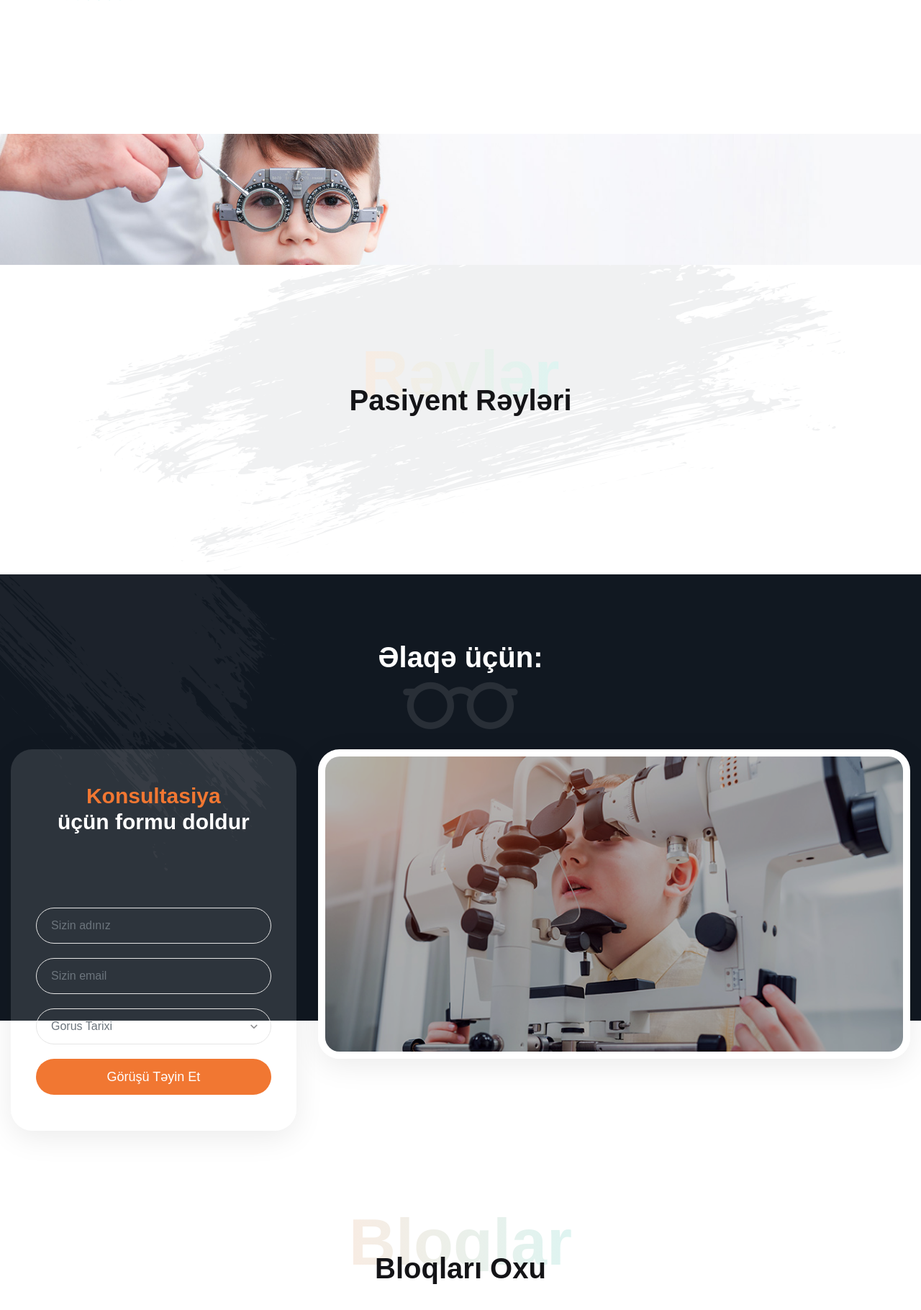
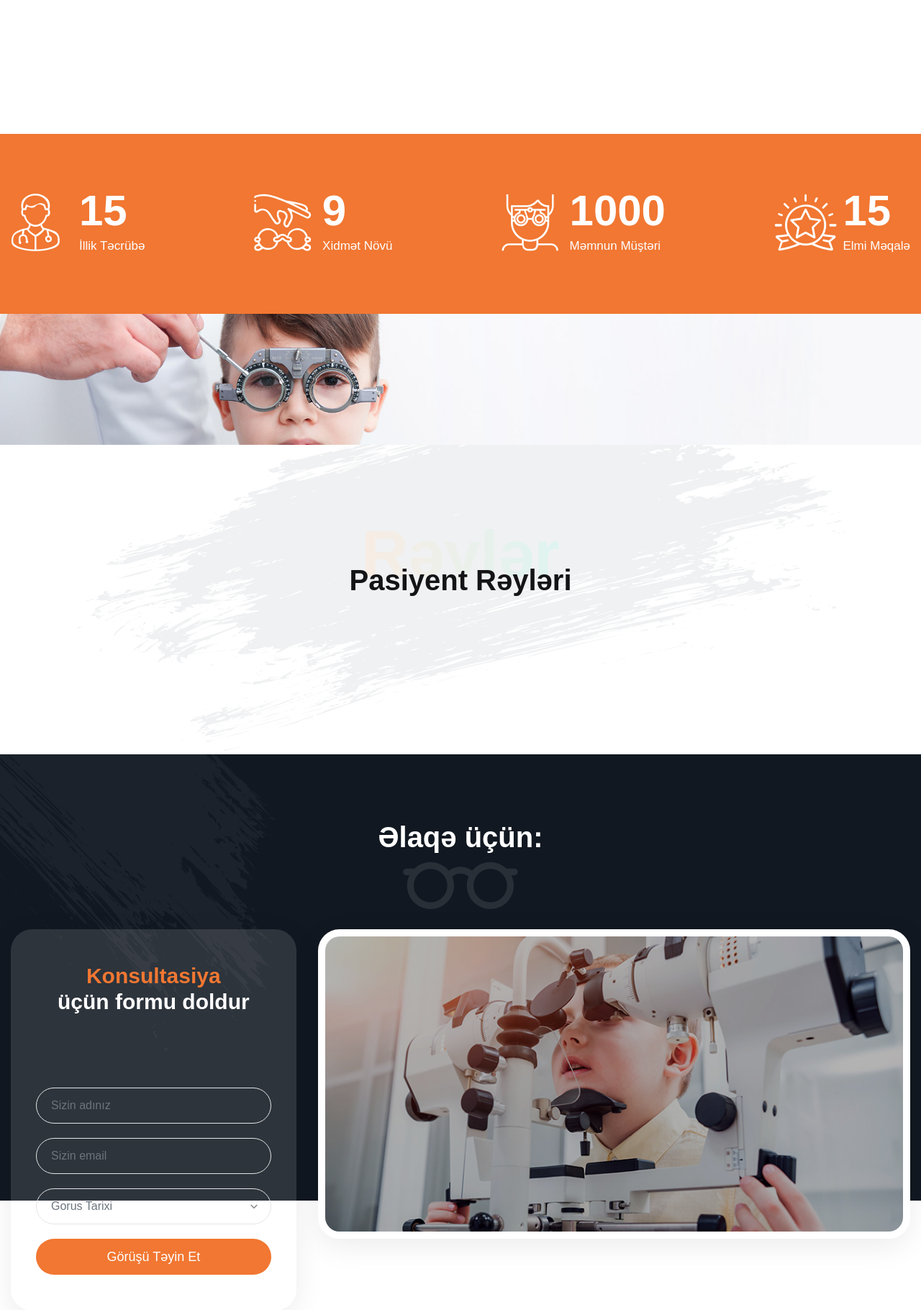
Before and after one commit to VRproduction/myopt, a Django app: page / in a window 1280 px wide. Shown: the part 837-2657 px from the top of the page at 72% size. Run offline with Django 4.2, Linux system fonts and the light colour scheme; data that the repository does not hold is empty; some libraries are stand-ins or nearby versions; some web fonts are replaced.

Commit message:
some changes

```diff
--- a/app/templates/about.html
+++ b/app/templates/about.html
@@ -10,9 +10,9 @@
             <div class="bg-layer" style="background-image: url(images/background/page-title.jpg);"></div>
             <div class="auto-container">
                 <div class="content-box">
-                    <h1>Haqqımda section</h1>
+                    <h1>Haqqımda</h1>
                     <ul class="bread-crumb clearfix">
-                        <li><a href="index-2.html">Ana Səhifə</a></li>
+                        <li><a href="{% url 'index' %}">Ana Səhifə</a></li>
                         <li>Haqqımda</li>
                     </ul>
                 </div>
--- a/app/templates/blog.html
+++ b/app/templates/blog.html
@@ -12,7 +12,7 @@
                 <div class="content-box">
                     <h1>Bloqlar</h1>
                     <ul class="bread-crumb clearfix">
-                        <li><a href="index-2.html">Ana Səhifə</a></li>
+                        <li><a href="{% url 'index' %}">Ana Səhifə</a></li>
                         <li> Bloqlar </li>
                     </ul>
                 </div>
--- a/app/templates/blog_detail.html
+++ b/app/templates/blog_detail.html
@@ -79,12 +79,15 @@
                                     <li><a href="blog-details.html">Lens</a></li>
                                 </ul>
                             </div> {% endcomment %}
+
+
+                            {% comment %}
                             <div class="author-box">
                                 <figure class="author-thumb"><img style="width:100px ;height:100px;object-fit:cover;" src="{{blog.author.image.url}}" alt=""></figure>
                                 <h3>{{blog.author.name}}</h3>
                                 <p>{{blog.author.about}}</p>
                             </div>
-
+                            {% endcomment %}
 
 
                             <div class="comments-form-area">
--- a/app/templates/index.html
+++ b/app/templates/index.html
@@ -245,50 +245,79 @@
 
 
 
+
+
+
+
+
+
+
+
         <!-- funfact-section -->
-        {% comment %} <section class="funfact-section p_relative bg-color-2">
+       <section class="funfact-section p_relative bg-color-2">
             <div class="auto-container">
                 <div class="inner-container">
                     <div class="counter-block-one wow slideInUp animated" data-wow-delay="00ms" data-wow-duration="1500ms">
                         <div class="inner-box">
                             <div class="icon-box p_relative d_block fs_60"><i class="icon-25"></i></div>
                             <div class="count-outer count-box">
-                                <span class="count-text" data-speed="1500" data-stop="90">0</span>
+                                <span class="count-text" data-speed="1500" data-stop="15">0</span>
                             </div>
-                            <p>Expert Doctors</p>
+                            <p>İllik Təcrübə</p>
                         </div>
                     </div>
+
+
                     <div class="counter-block-one wow slideInUp animated" data-wow-delay="200ms" data-wow-duration="1500ms">
                         <div class="inner-box">
                             <div class="icon-box p_relative d_block fs_60"><i class="icon-26"></i></div>
                             <div class="count-outer count-box">
-                                <span class="count-text" data-speed="1500" data-stop="2.6">0</span>
+                                <span class="count-text" data-speed="1500" data-stop="9">0</span>
                             </div>
-                            <p>Diffrent Services</p>
+                            <p>Xidmət Növü</p>
                         </div>
                     </div>
+
+
                     <div class="counter-block-one wow slideInUp animated" data-wow-delay="400ms" data-wow-duration="1500ms">
                         <div class="inner-box">
                             <div class="icon-box p_relative d_block fs_60"><i class="icon-27"></i></div>
                             <div class="count-outer count-box">
-                                <span class="count-text" data-speed="1500" data-stop="35">0</span>
+                                <span class="count-text" data-speed="1500" data-stop="1000">0</span>
                             </div>
-                            <p>Happy Patients</p>
+                            <p>Məmnun Müştəri</p>
                         </div>
                     </div>
+
+
                     <div class="counter-block-one wow slideInUp animated" data-wow-delay="600ms" data-wow-duration="1500ms">
                         <div class="inner-box">
                             <div class="icon-box p_relative d_block fs_60"><i class="icon-28"></i></div>
                             <div class="count-outer count-box">
-                                <span class="count-text" data-speed="1500" data-stop="10">0</span>
+                                <span class="count-text" data-speed="1500" data-stop="15">0</span>
                             </div>
-                            <p>Awards Win</p>
+                            <p>Elmi Məqalə</p>
                         </div>
                     </div>
                 </div>
             </div>
-        </section> {% endcomment %}
+        </section>
         <!-- funfact-section end -->
+
+
+
+
+
+
+
+
+
+
+
+
+
+
+
 
 
         <!-- chooseus-section -->
@@ -328,6 +357,17 @@
             </div>
         </section>
         <!-- chooseus-section end -->
+
+
+
+
+
+
+
+
+
+
+
 
 
         <!-- testimonial-section -->
@@ -429,26 +469,13 @@
 
 
 
-        <!-- project-section -->
-        <section class="project-section p_relative">
-            <div class="outer-container">
-                <div class="project-carousel owl-carousel owl-theme owl-dots-none owl-nav-none">
-                    {% for gallery in galleries %}
-                    <div class="project-block-one">
-                        <div class="inner-box">
-                            <figure class="image-box"><img style="width:480px ;height:565px;object-fit:cover;" src="{{gallery.image.url}}" alt=""></figure>
-                            <div class="view-btn"><a href="{{gallery.image.url}}" class="lightbox-image" data-fancybox="gallery"><i class="icon-33"></i></a></div>
-                            <div class="text">
-                                <h3><a href="{{gallery.link}}">{{gallery.link_name}}</a></h3>
-                                {% comment %} <span>Re  sidential</span> {% endcomment %}
-                            </div>
-                        </div>
-                    </div>
-                    {% endfor %}
-                </div>
-            </div>
-        </section>
-        <!-- project-section end -->
+
+
+
+
+
+
+
 
 
         <!-- news-section -->
@@ -492,36 +519,15 @@
 
         <!-- google-map-section -->
         <section class="google-map-section p_relative">
-            <div class="custom-map">
-                <iframe src="https://www.google.com/maps/embed?pb=!1m18!1m12!1m3!1d3038.734503927645!2d49.843083299999996!3d40.3925765!2m3!1f0!2f0!3f0!3m2!1i1024!2i768!4f13.1!3m3!1m2!1s0x40307d15af3ae5fd%3A0xae6e3ed3b55935a8!2zQmF0xLFnw7Z6IEF6ZXJiYXljYW4!5e0!3m2!1saz!2saz!4v1683547478076!5m2!1saz!2saz"
-                width="2000"
-                height="700"
-                style="border:0;"
-                allowfullscreen=""
-                loading="lazy"
-                referrerpolicy="no-referrer-when-downgrade">
-            </iframe>
-            </div>
 
+            <iframe src="https://www.google.com/maps/embed?pb=!1m18!1m12!1m3!1d3038.734505216257!2d49.84050837608154!3d40.392576471443505!2m3!1f0!2f0!3f0!3m2!1i1024!2i768!4f13.1!3m3!1m2!1s0x40307d15af3ae5fd%3A0xae6e3ed3b55935a8!2zQmF0xLFnw7Z6IEF6ZXJiYXljYW4!5e0!3m2!1sen!2saz!4v1684722953405!5m2!1sen!2saz"
+                    width="2000" height="450" style="border:0;" allowfullscreen="" loading="lazy" referrerpolicy="no-referrer-when-downgrade"></iframe>
 
             <div class="content-inner">
                 <div class="auto-container">
                     <div class="content-box p_relative d_block">
 
 
-                        {% comment %}
-                        <div class="title p_relative d_block">
-                            <h3>Working Hours</h3>
-                        </div>
-                        <div class="schedule-box p_relative d_block">
-                            <ul class="schedule-list clearfix">
-                                <li>Mon - Wed:  8:00AM - 7:00PM</li>
-                                <li>Thu:  8:00AM - 7:00PM</li>
-                                <li>Fri:  8:00AM - 7:00PM</li>
-                                <li>Sat - Sun:  8:00AM - 7:00PM</li>
-                            </ul>
-                        </div>
-                        {% endcomment %}
 
 
                         <div class="contact-info p_relative d_block">
```
